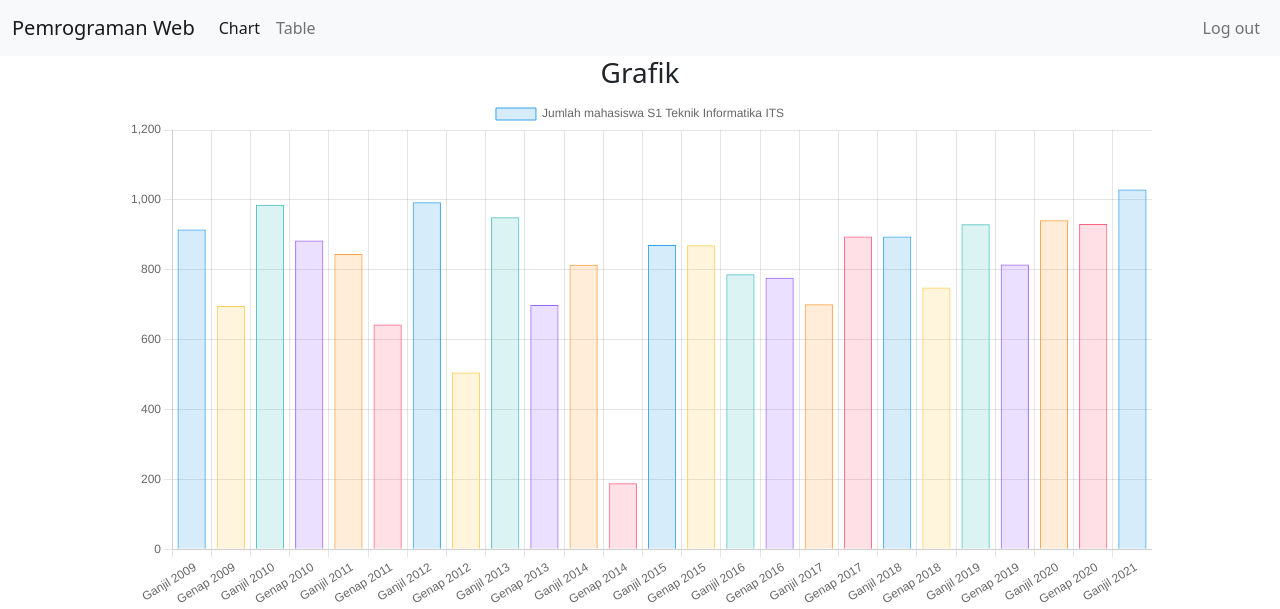
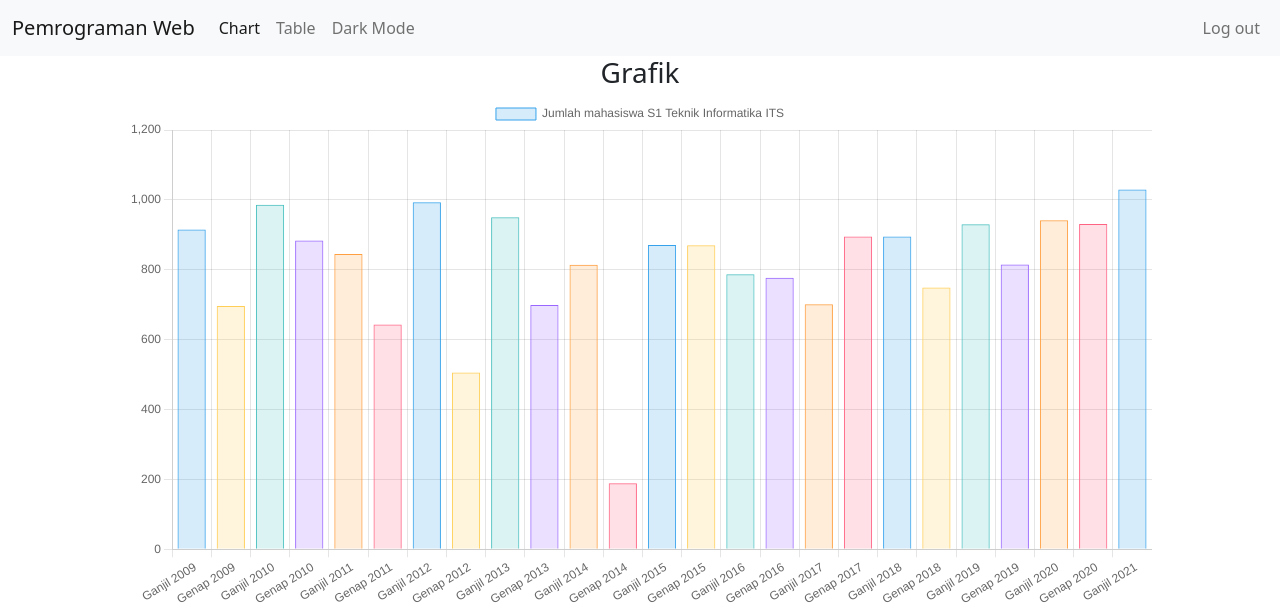
Before and after one commit to 2021-IF-PemrogramanWeb/studi-kasus-1-zydhanlinnar11, a PHP site: page / in a window 1280 px wide. Shown: the top 609 px of the page. Run offline with PHP 8.4, Linux system fonts and the light colour scheme; the visitor is signed in with stand-in values (Sample User, id 1); data comes from the database, SQL or seed files in the repository; some libraries are stand-ins or nearby versions.

Commit message:
Add dark mode

```diff
--- a/studi-kasus-1/index.php
+++ b/studi-kasus-1/index.php
@@ -38,10 +38,21 @@ while (mysqli_stmt_fetch($statement)) {
     <link href="https://cdn.jsdelivr.net/npm/bootstrap@5.0.2/dist/css/bootstrap.min.css" rel="stylesheet" integrity="sha384-EVSTQN3/azprG1Anm3QDgpJLIm9Nao0Yz1ztcQTwFspd3yD65VohhpuuCOmLASjC" crossorigin="anonymous">
     <script src="https://cdn.jsdelivr.net/npm/bootstrap@5.0.2/dist/js/bootstrap.bundle.min.js" integrity="sha384-MrcW6ZMFYlzcLA8Nl+NtUVF0sA7MsXsP1UyJoMp4YLEuNSfAP+JcXn/tWtIaxVXM" crossorigin="anonymous"></script>
     <script src="https://cdn.jsdelivr.net/npm/chart.js@3.5.1/dist/chart.min.js" integrity="sha256-bC3LCZCwKeehY6T4fFi9VfOU0gztUa+S4cnkIhVPZ5E=" crossorigin="anonymous"></script>
+    <?php if(($_SESSION['theme'] ?? "light") == "dark") { ?>
+    <style>
+        body, .table {
+            color: white;
+        }
+    </style>
+    <?php } ?>
     <title>Home</title>
 </head>
-<body>
-    <nav class="navbar navbar-expand-lg navbar-light bg-light">
+<body
+    <?php if(($_SESSION['theme'] ?? "light") == "dark") { ?>
+    class="bg-dark"
+    <?php } ?>
+>
+    <nav class="navbar navbar-expand-lg <?=(($_SESSION['theme'] ?? "light") == "dark") ? "navbar-dark bg-dark" : "navbar-light bg-light"?>">
         <div class="container-fluid">
             <a class="navbar-brand" href="/studi-kasus-1">Pemrograman Web</a>
             <button class="navbar-toggler" type="button" data-bs-toggle="collapse" data-bs-target="#navbarSupportedContent" aria-controls="navbarSupportedContent" aria-expanded="false" aria-label="Toggle navigation">
@@ -54,6 +65,11 @@ while (mysqli_stmt_fetch($statement)) {
                     </li>
                     <li class="nav-item">
                         <a class="nav-link" aria-current="page" href="#" id="table-nav" onclick="showTable()">Table</a>
+                    </li>
+                    <li class="nav-item">
+                        <a class="nav-link" aria-current="page" href="change-theme?theme=<?=(($_SESSION['theme'] ?? 'light') == 'dark') ? 'light' : 'dark'?>">
+                        <?=(($_SESSION['theme'] ?? 'light') == 'dark') ? 'Light Mode' : 'Dark Mode'?>
+                        </a>
                     </li>
                 </ul>
                 <ul class="navbar-nav mb-2 mb-lg-0">
@@ -70,7 +86,10 @@ while (mysqli_stmt_fetch($statement)) {
         </div>
         <div class="d-flex justify-content-center">
             <div class="chart-container" style="position: relative; width:80vw">
-                <canvas id="myChart" data-json="<?php echo htmlspecialchars(json_encode($result)) ?>"></canvas>
+                <canvas id="myChart" data-json="<?php echo htmlspecialchars(json_encode($result)) ?>"
+                data-color="<?=(($_SESSION['theme'] ?? 'light') == 'dark') ? '#fff' : '#666'?>"
+                >
+                </canvas>
             </div>
         </div>
     </div>
@@ -135,7 +154,7 @@ while (mysqli_stmt_fetch($statement)) {
             chartLabels.push(data.period)
             chartValues.push(data.value)
         })
-        // console.log()
+        Chart.defaults.color = document.getElementById('myChart')?.dataset["color"] || '#666'
 
         const myChart = new Chart(ctx, {
             type: 'bar',
```
Also changed, not shown: studi-kasus-1/change-theme/index.php (added, +11 -0 lines).
